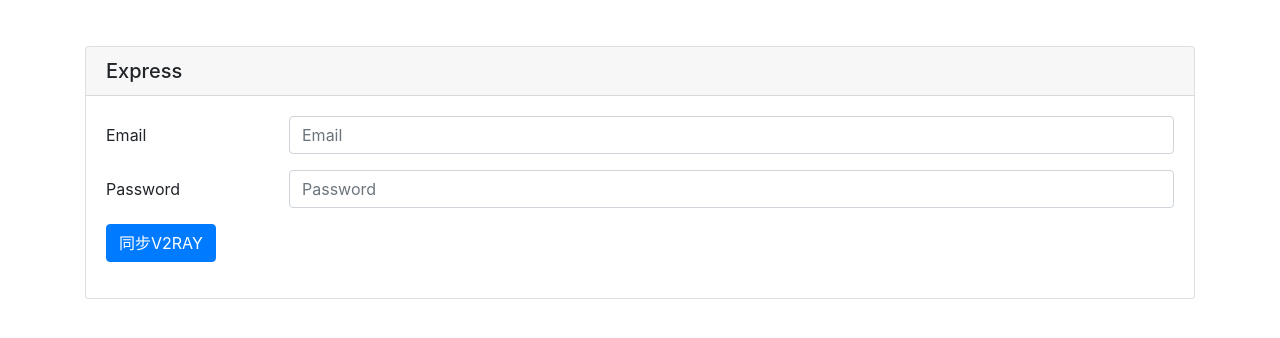
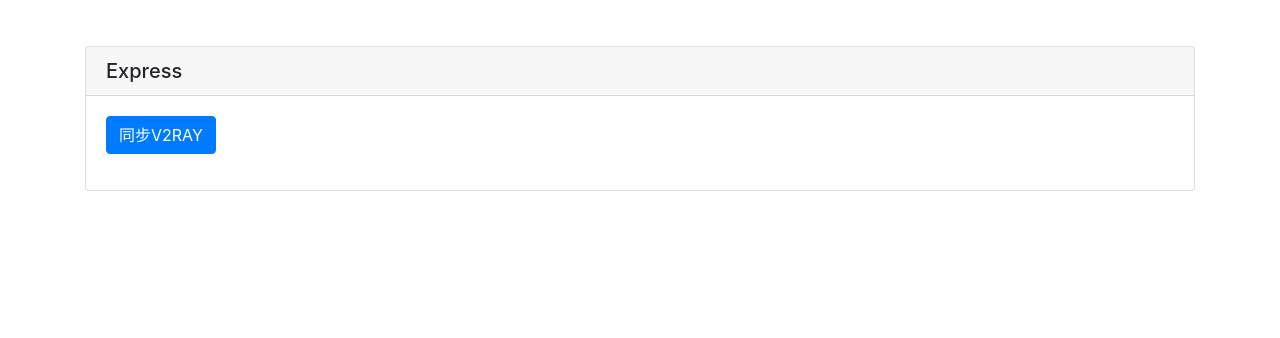
Before and after one commit to dewlyer/v2ray-ssr, a Node server app: page / in a window 1280 px wide. Shown: the top 338 px of the page. Run offline with Node 20, Linux system fonts and the light colour scheme; some libraries are stand-ins or nearby versions.

Commit message:
project update

```diff
--- a/views/index.ejs
+++ b/views/index.ejs
@@ -7,18 +7,18 @@
         <h5 class="card-header"><%= title %></h5>
         <div class="card-body">
             <form>
-                <div class="form-group row">
-                    <label for="inputEmail3" class="col-sm-2 col-form-label">Email</label>
-                    <div class="col-sm-10">
-                        <input type="email" class="form-control" id="inputEmail3" placeholder="Email">
-                    </div>
-                </div>
-                <div class="form-group row">
-                    <label for="inputPassword3" class="col-sm-2 col-form-label">Password</label>
-                    <div class="col-sm-10">
-                        <input type="password" class="form-control" id="inputPassword3" placeholder="Password">
-                    </div>
-                </div>
+<!--                <div class="form-group row">-->
+<!--                    <label for="inputEmail3" class="col-sm-2 col-form-label">Email</label>-->
+<!--                    <div class="col-sm-10">-->
+<!--                        <input type="email" class="form-control" id="inputEmail3" placeholder="Email">-->
+<!--                    </div>-->
+<!--                </div>-->
+<!--                <div class="form-group row">-->
+<!--                    <label for="inputPassword3" class="col-sm-2 col-form-label">Password</label>-->
+<!--                    <div class="col-sm-10">-->
+<!--                        <input type="password" class="form-control" id="inputPassword3" placeholder="Password">-->
+<!--                    </div>-->
+<!--                </div>-->
                 <div class="form-group row">
                     <div class="col-sm-10">
                         <button type="submit" class="btn btn-primary" id="syncStartBtn" data-src="/api/servers/sync">
```
